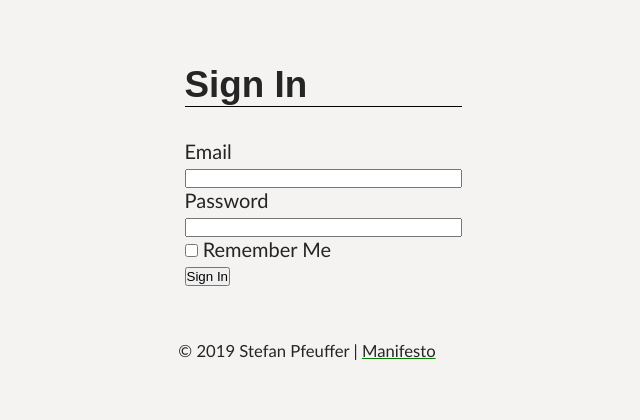
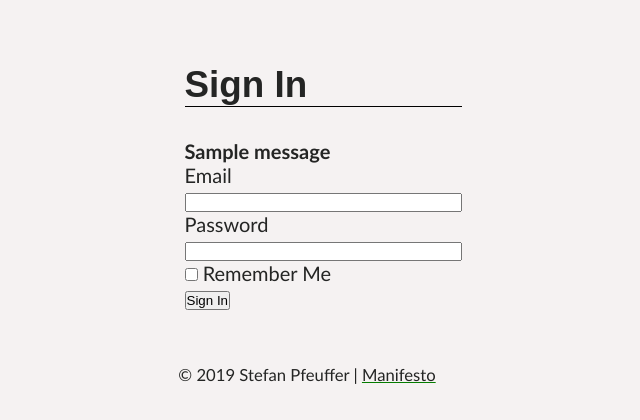
Before and after one commit to stefanpf/flask-website, a Flask app: page /auth/login in a window 1280 px wide. Shown: the part 80-500 px from the top of the page, without its empty margins (333-973 px from the left). Run offline with Flask 2, Linux system fonts and the light colour scheme; tables that the repository leaves empty hold one stand-in row (values such as "Sample post"); one stand-in notice (Sample message) is shown.

Commit message:
added flash message display to login page

```diff
--- a/app/templates/auth/login.html
+++ b/app/templates/auth/login.html
@@ -2,6 +2,13 @@
 
 {% block content %}
     <h1>Sign In</h1>
+    {% with messages = get_flashed_messages() %}
+        {% if messages %}
+            {% for message in messages %}
+                <p class="flash-message"><strong>{{ message }}</strong></p>
+            {% endfor %}
+        {% endif %}
+    {% endwith %}
     <form action="" method="POST" novalidate>
         {{ form.hidden_tag() }}
         <p>
```
